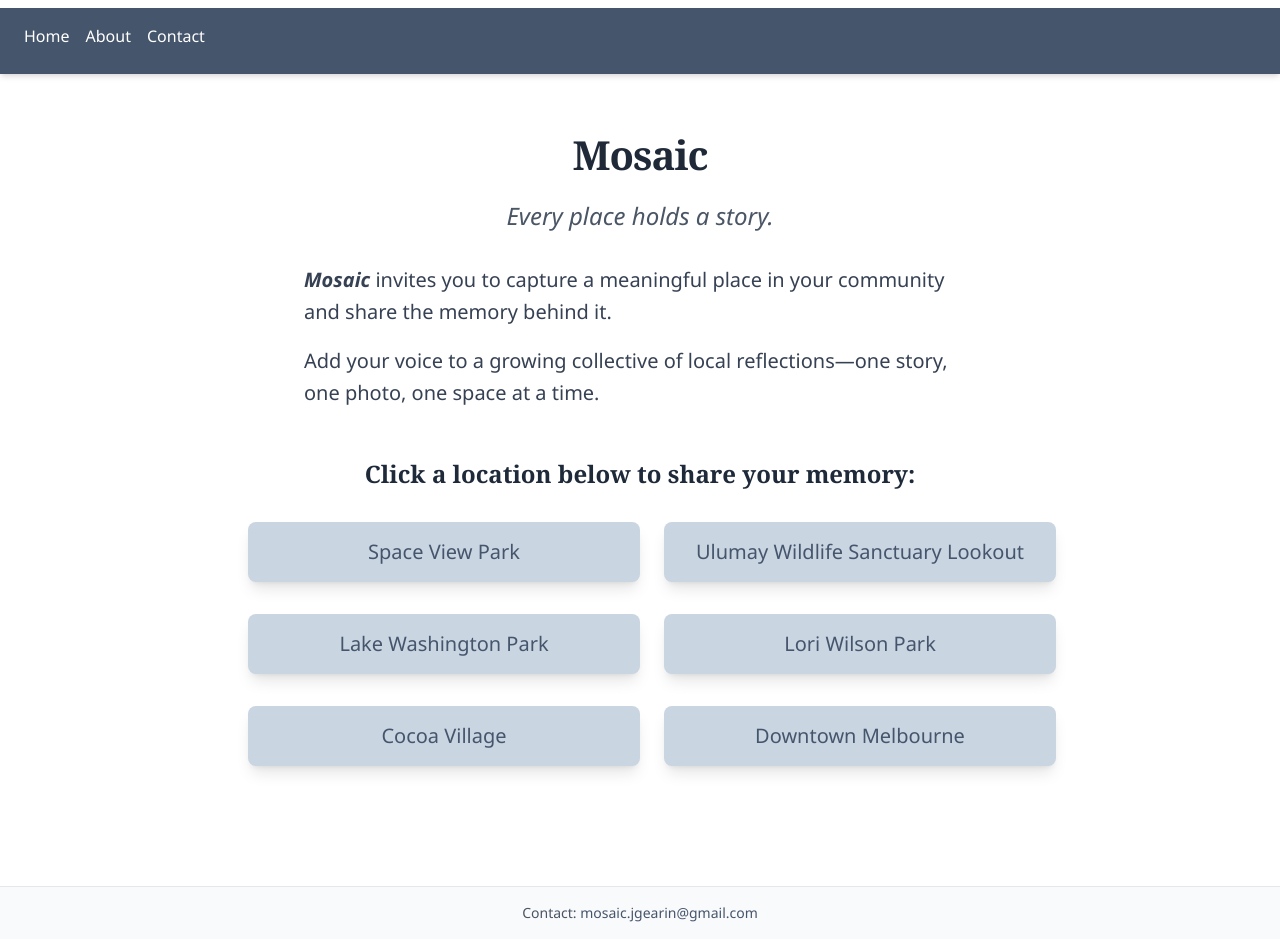
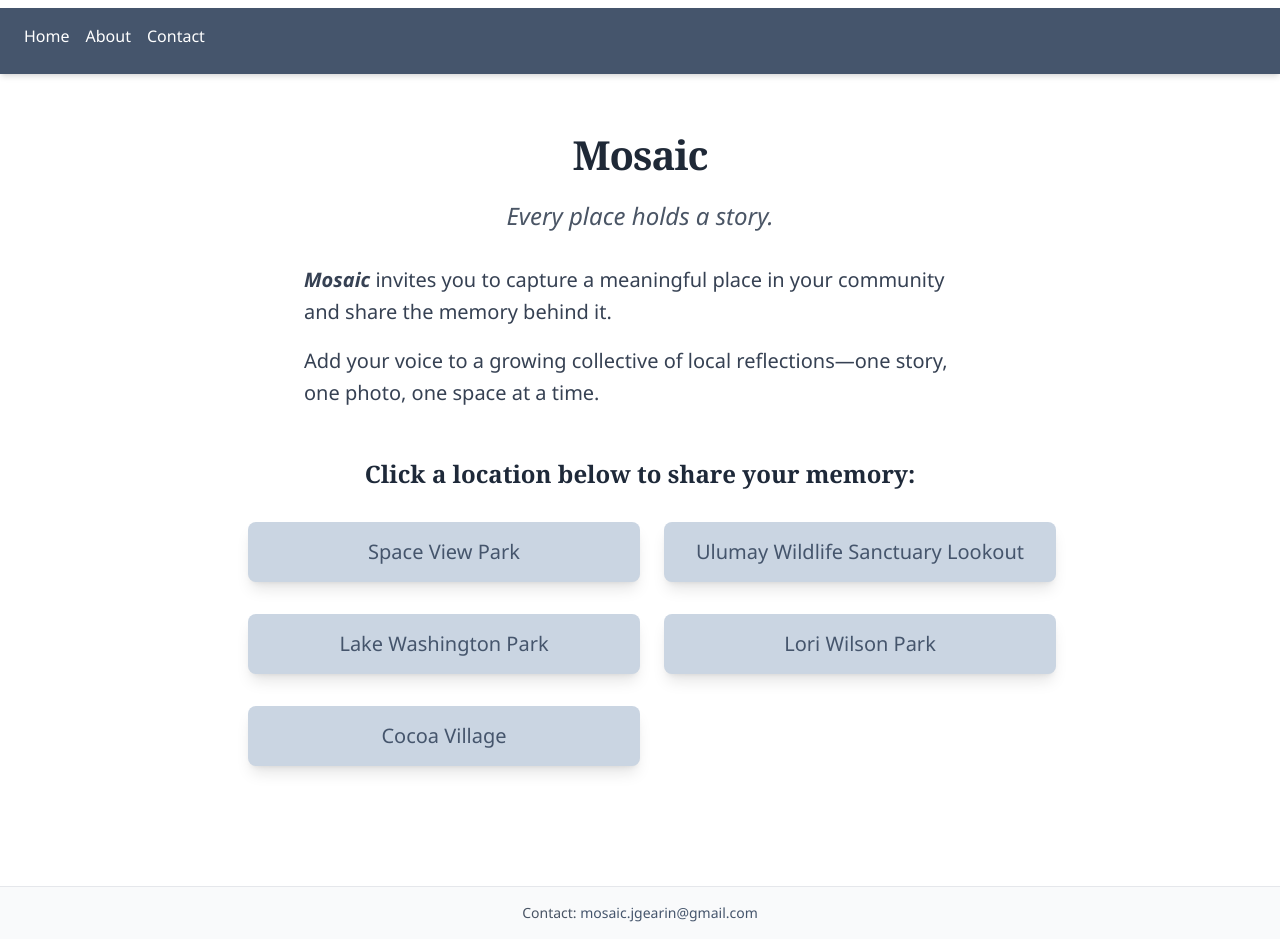
Before and after one commit to jengearin/mosaic-website, a Next.js app: page / in a window 1280 px wide. Built offline with nearby package versions, Linux system fonts and the light colour scheme.

Commit message:
Removed Melbourne

```diff
--- a/app/page.js
+++ b/app/page.js
@@ -7,7 +7,6 @@ export default function Home() {
     "Lake Washington Park",
     "Lori Wilson Park",
     "Cocoa Village",
-    "Downtown Melbourne",
   ];
 
   return (
```
